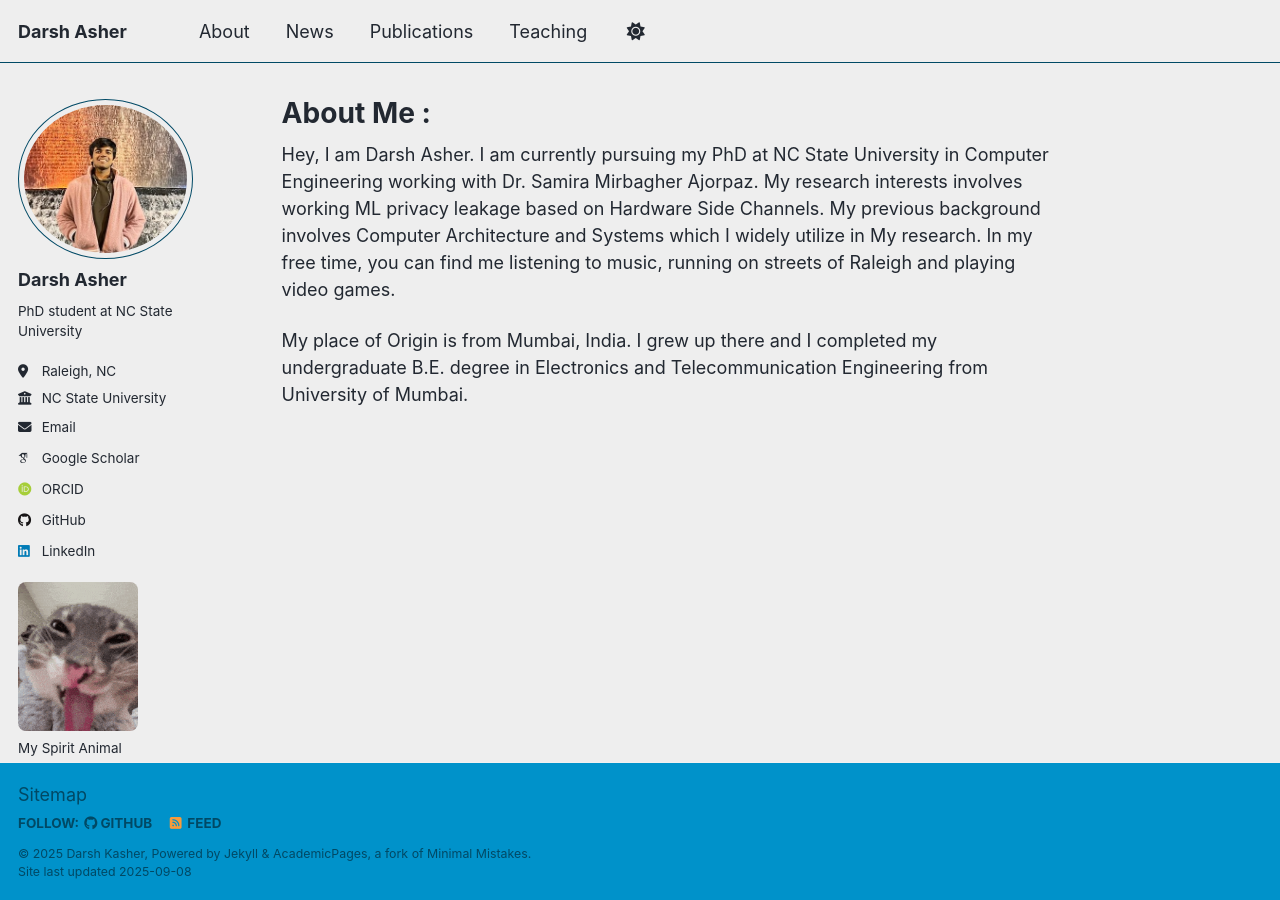
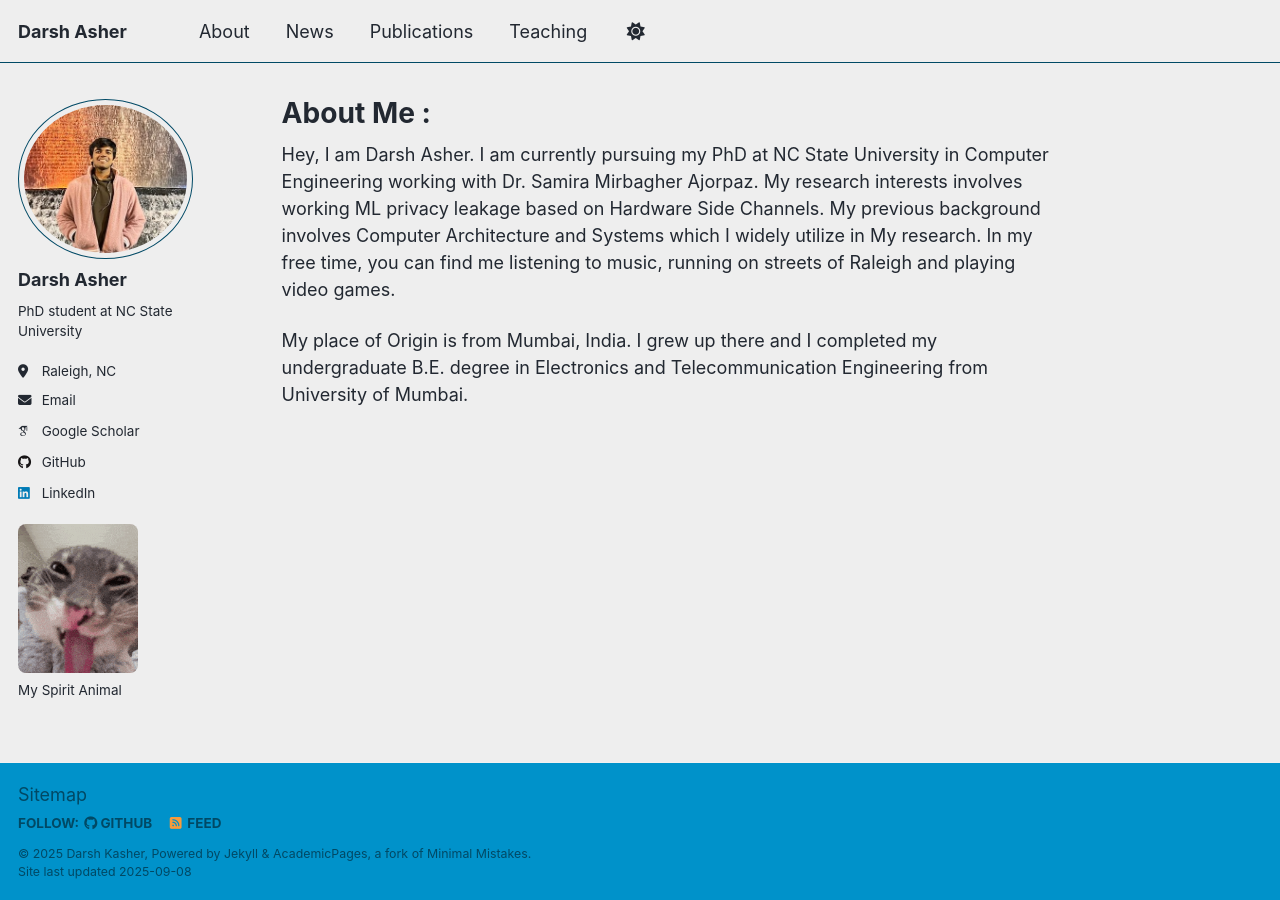
Before and after one commit to darsh612/darsh612.github.io, a Jekyll site: the page built from _pages/about.md, in a window 1280 px wide. Built offline with Jekyll 4.4.1, drawn with Linux system fonts in a browser that asks for light colours; some web fonts are replaced; a script that is not in the unit is left out.

```diff
--- a/_config.yml
+++ b/_config.yml
@@ -27,7 +27,7 @@ author:
   pronouns         : # example: "she/her"
   bio              : "PhD student at NC State University"
   location         : "Raleigh, NC"
-  employer         : "NC State University"
+  # employer         : "NC State University"
   uri              : # URL
   email            : "dkasher@ncsu.edu"
 
@@ -35,7 +35,7 @@ author:
   academia         : # URL
   arxiv            : # URL - Update with the correct link to your profile
   googlescholar    : "https://scholar.google.com/citations?user=skRLTuEAAAAJ&hl=en"
-  orcid            : "https://orcid.org/my-orcid?orcid=0009-0007-3325-0224"
+  # orcid            : "https://orcid.org/my-orcid?orcid=0009-0007-3325-0224"
   researchgate     : # URL
   scopus           : # URL
 
```
